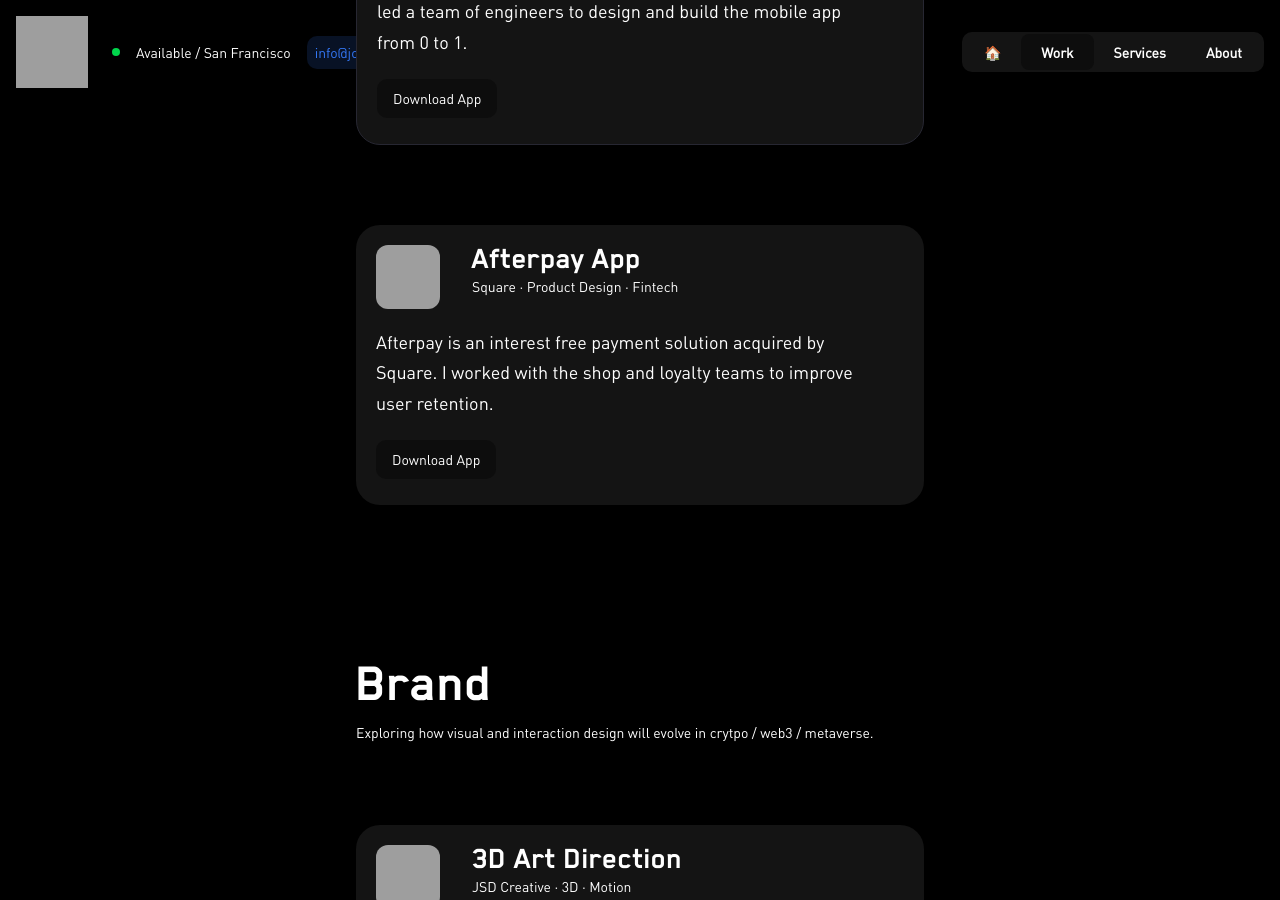
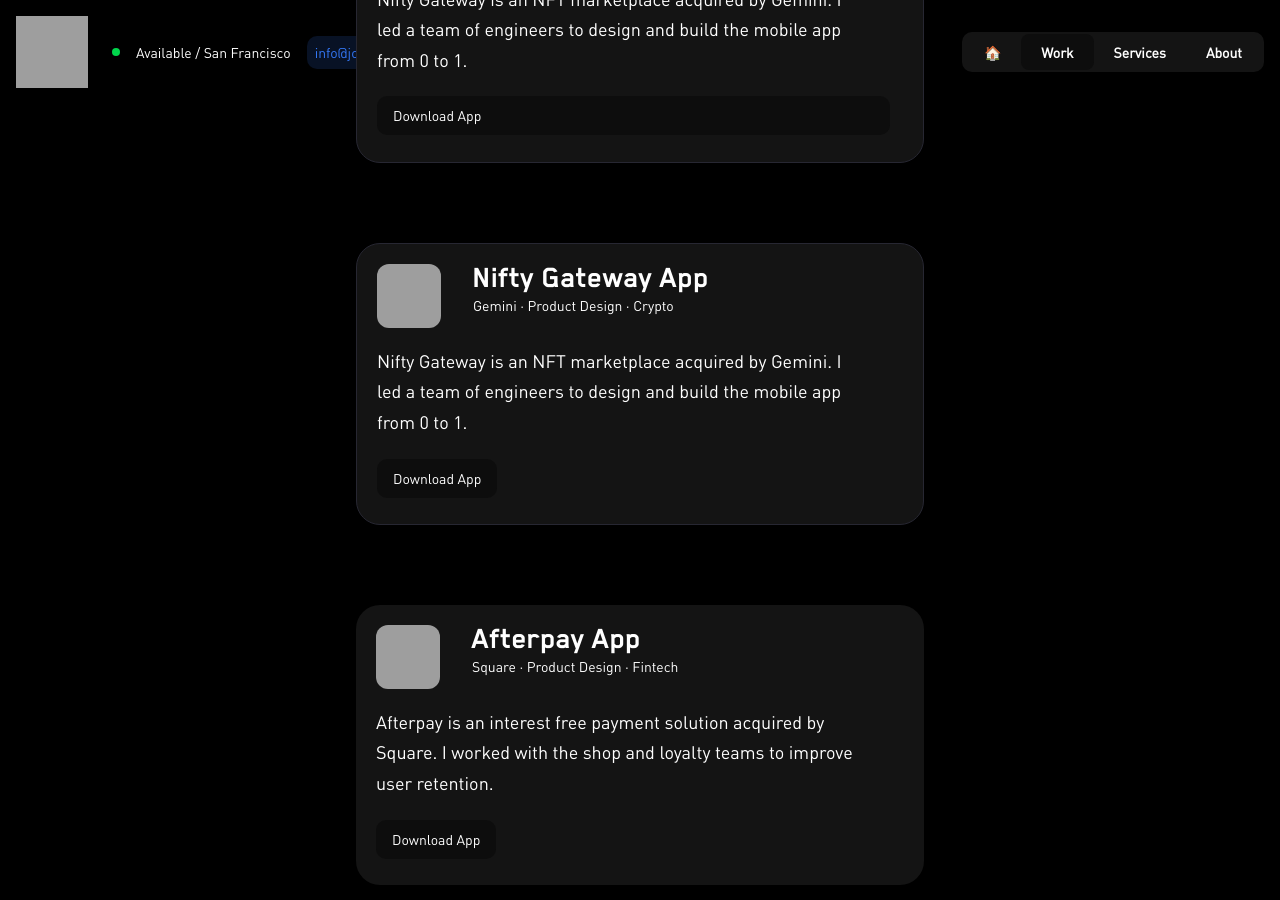
Before and after one commit to jotd/jotd-portfolio, a Jekyll site: the page work/index.html, which Jekyll copies as it is, in a window 1280 px wide and 900 px high, scrolled down 541 px. Built offline with Jekyll 4.4.1, drawn with Linux system fonts in a browser that asks for light colours; grey boxes are pictures that could not be loaded.

Commit message:
Update index.html

```diff
--- a/work/index.html
+++ b/work/index.html
@@ -54,6 +54,29 @@
     </div>
   </div>
 
+  <div class="content-about">
+    <!-- Gkjkkjklkjljl-->
+    <a href="https://apps.apple.com/mk/app/nifty-gateway/id1599792483"></a>
+    <div class="card-gemini border">
+     <div class="work-description">
+       <div class="work-header">
+         <img src="https://jotsd.s3.us-west-1.amazonaws.com/+nifty/app-icon-nifty.webp" class="work-logo"
+         />
+         <div id="margin-below-header">
+           <p class="title">Nifty Gateway App</p>
+           <p class="work-metadata"> Gemini · Product Design · Crypto</p>
+           <p class="blurb">
+             Nifty Gateway is an NFT marketplace acquired by Gemini.
+             I led a team of engineers to design and build the mobile app from 0 to 1.
+           </p>
+             <p class="tag"><span class="tag-text">Download App</span></p>
+
+         </div>
+       </div>
+     </div>
+   </div>
+  </a>
+   </div>
 
 <div class="content-about">
  <!-- Gemini -->
```
